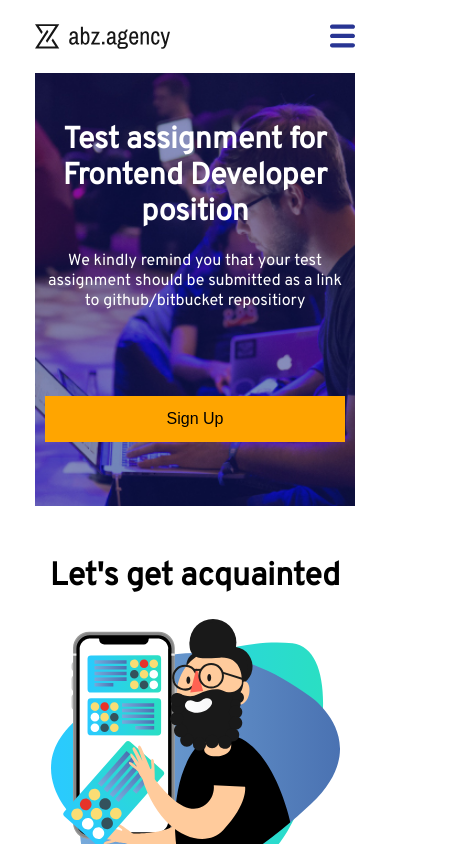
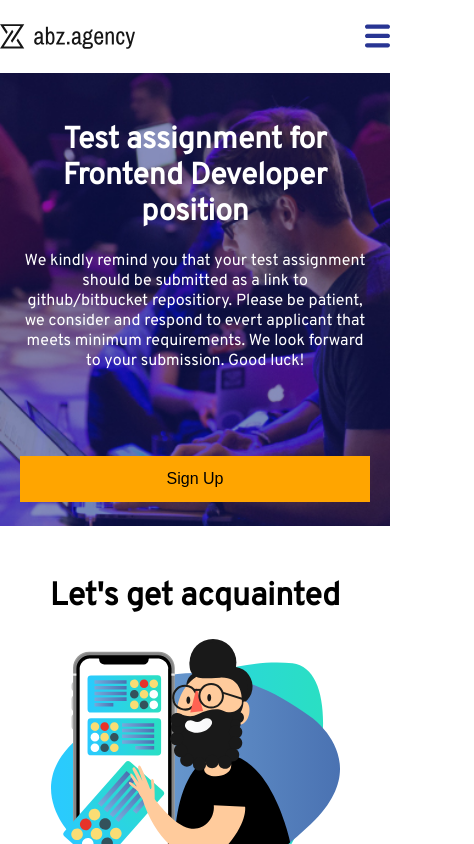
Before and after one commit to filippD/abz, a React (Create React App) app: page / in a window 390 px wide. Shown: the top 844 px of the page, 474 px wide, since content can reach past the window. Built offline with nearby package versions, Linux system fonts and the light colour scheme; no server answers.

Commit message:
minor styles

```diff
--- a/src/app.styles.scss
+++ b/src/app.styles.scss
@@ -1,5 +1,5 @@
 .container {
-	padding: 30px 10px 10px 10px;
+	padding: 30px 20px;
 	text-align: center;
 }
 
@@ -7,3 +7,19 @@
 	color: orange;
 	cursor: pointer;
 }
+
+@media only screen and (min-device-width: 320px) and (max-device-width: 480px) {
+	.no-mobile {
+		display: none
+	}
+}
+
+@media only screen and (min-device-width: 768px) and (max-device-width: 1024px) {
+	.no-tablet {
+		display: none;
+	}
+}
+
+@media only screen  and (min-width: 1224px) {
+
+}
--- a/src/components/first-page/first-page.component.jsx
+++ b/src/components/first-page/first-page.component.jsx
@@ -7,7 +7,11 @@ import './first-page.styles.scss';
 const FirstPage = () => (
 	<div className='first-page container'>
 		<h1 className='main-text'>Test assignment for Frontend Developer position</h1>
-		<p>We kindly remind you that your test assignment should be submitted as a link to github/bitbucket repositiory</p>
+		<span>We kindly remind you that your test assignment should be submitted as a link to github/bitbucket repositiory. </span>
+		<span className='no-mobile'>
+			Please be patient, we consider and respond to evert applicant that meets minimum requirements.
+			We look forward to your submission. Good luck!
+		</span>
 		<div className='button-div'>
 			<CustomButton />
 		</div>
--- a/src/components/header/header.component.jsx
+++ b/src/components/header/header.component.jsx
@@ -8,6 +8,7 @@ import './header.styles.scss';
 const Header = () => (
 	<div className='header'>
 		<Logo className='logo' />
+		<span className="no-mobile no-tablet">about me</span>
 		<Menu className='menu-icon'/>
 	</div>
 );
--- a/src/index.css
+++ b/src/index.css
@@ -3,6 +3,4 @@
 body {
   margin: 0;
   font-family: 'Overpass', sans-serif;
-  width: 320px;
-  padding: 0 35px;
 }
```
